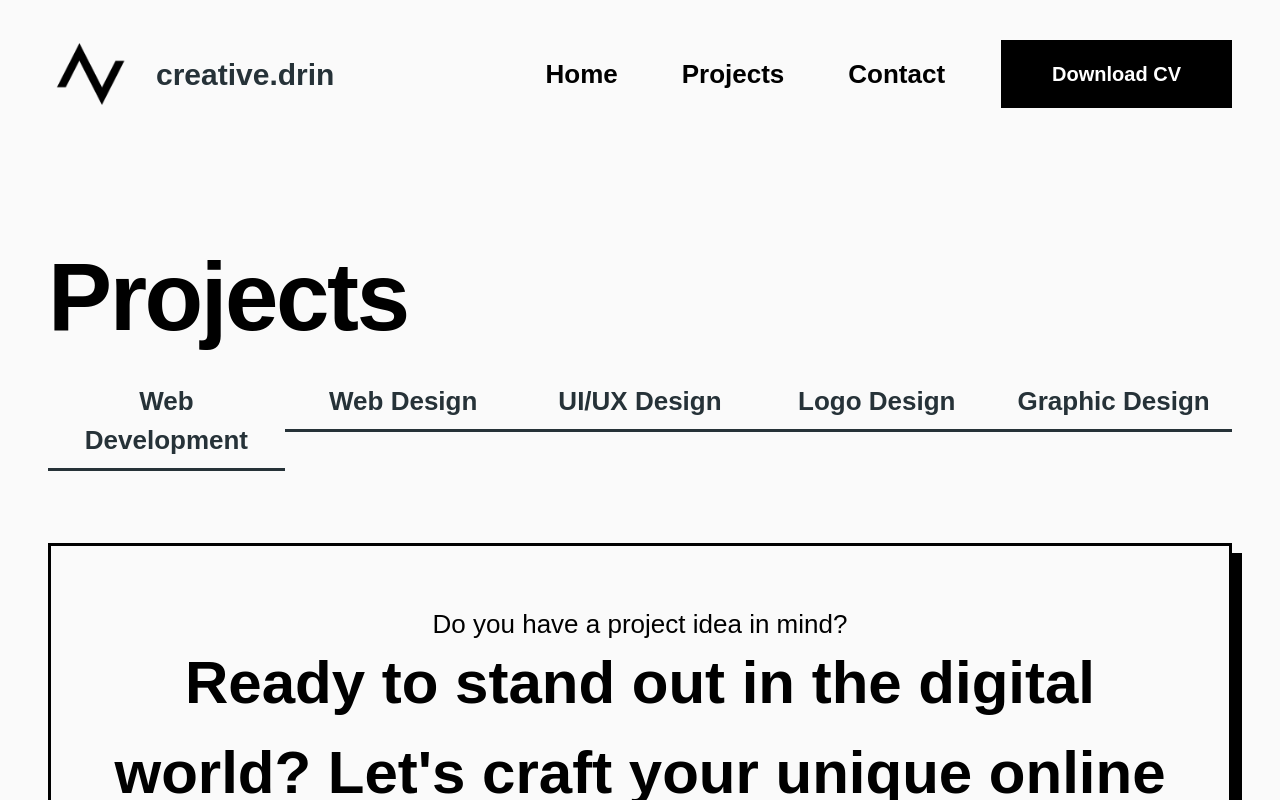
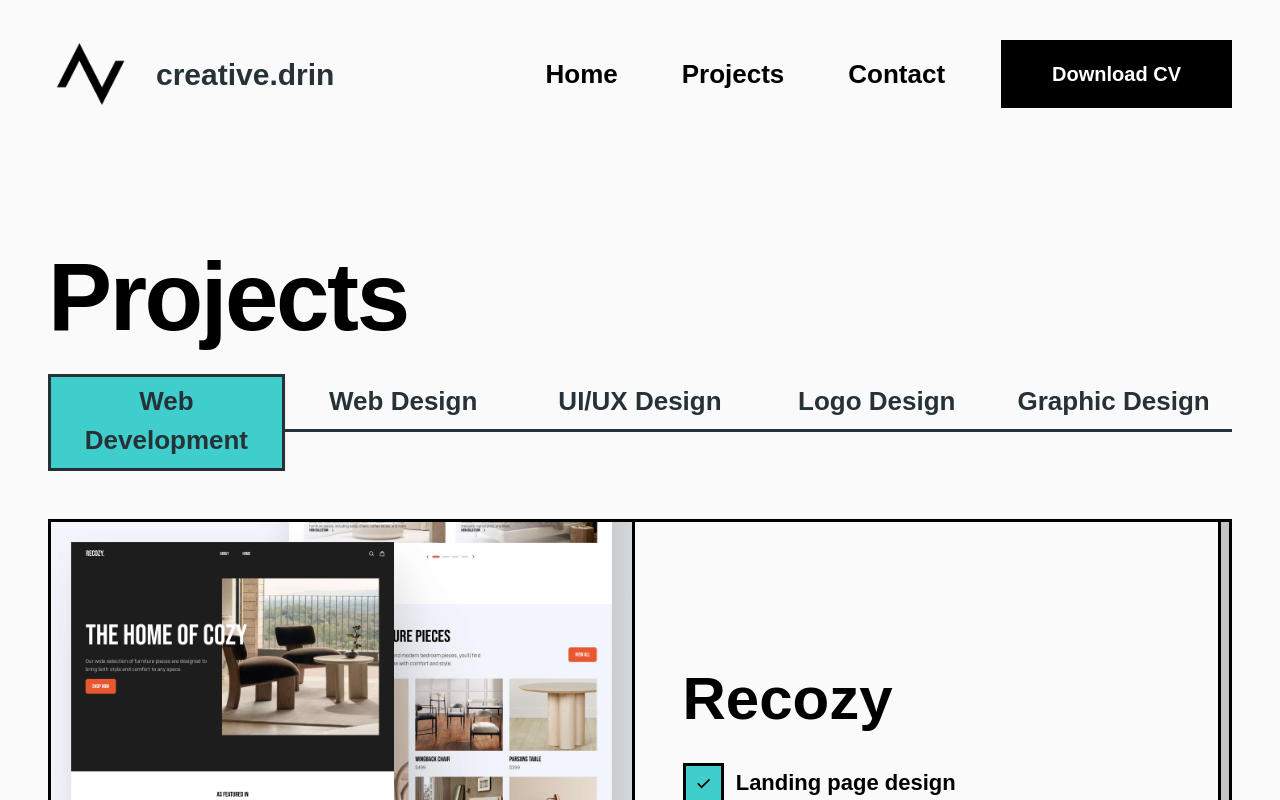
Before and after one commit to Drinooo/portfolio-retro, a React (Vite) app: page /projects in a window 1280 px wide. Shown: the top 800 px of the page. Built offline with nearby package versions, Linux system fonts and the light colour scheme; a web font is replaced by a local one; what taos would draw is missing.

Commit message:
Fixed tab value

```diff
--- a/src/pages/Projects.jsx
+++ b/src/pages/Projects.jsx
@@ -49,7 +49,7 @@ const Projects = () => {
               Projects
             </h2>
           </div>
-          <Tabs value="wd" id="custom-animation">
+          <Tabs value="WEBDEV" id="custom-animation">
             <TabsHeader
               className="bg-transparent z-0 p-0 lg:pb-6 pb-4"
               indicatorProps={{
```
